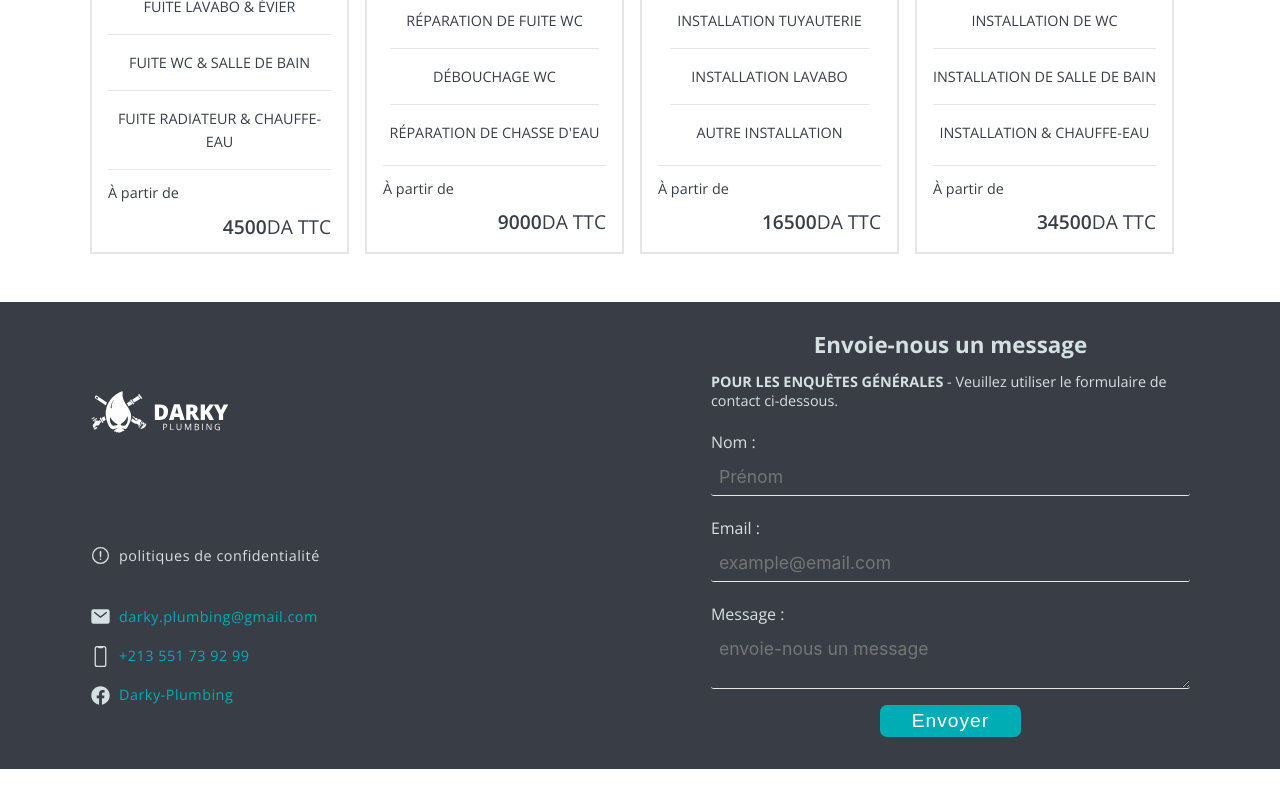
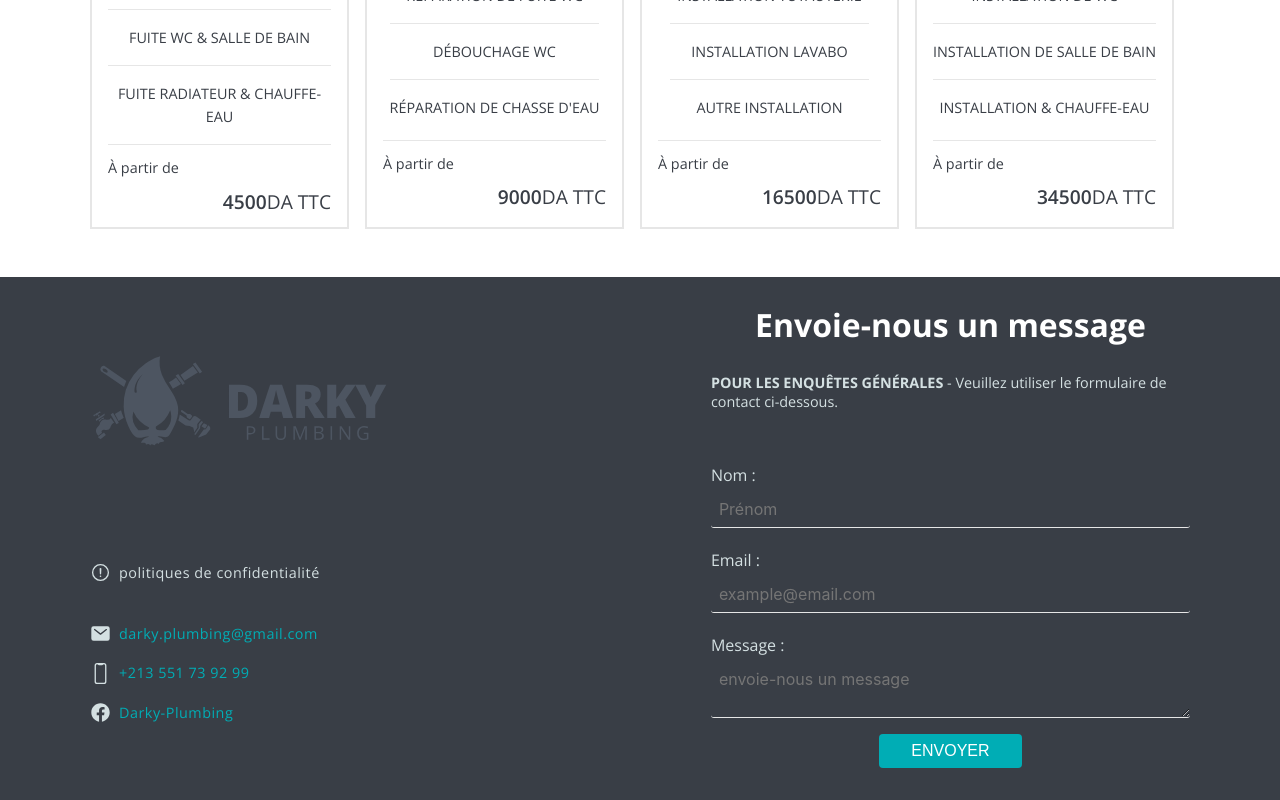
Before and after one commit to sidouxie/Darky-Plumbing, a Next.js app: page / in a window 1280 px wide. Shown: the part 3486-4286 px from the top of the page. Before the commit the page ends 4255 px from the top, so only its background shows below. Built offline with nearby package versions, Linux system fonts and the light colour scheme.

Commit message:
ajout du title sur tout les pages

```diff
--- a/components/BodyBg.js
+++ b/components/BodyBg.js
@@ -16,8 +16,7 @@ function BodyBg() {
           </h3>
           <p>
             Faites appel à un plombier intègre intervenant à Alger pour vos
-            déppannages
-            <br /> et projets d'installation en plomberie.
+            déppannages et projets d'installation en plomberie.
           </p>
         </div>
         <button className="section-btn-sec">
--- a/components/SeFooter.js
+++ b/components/SeFooter.js
@@ -40,7 +40,7 @@ export default function SeFooter() {
         <div className="flex">
           <div className="social-media">
             <div className="sec-logo">
-              <DarkyLogo fill={"#fefefe"} width={140} height={100} />
+              <DarkyLogo fill={"#4d5561"} width={300} height={100} />
             </div>
             <div className="sec-reseau">
               <div className="politiques">
--- /dev/null
+++ b/pages/_document.js
@@ -0,0 +1,24 @@
+import Document, { Html, Head, Main, NextScript } from "next/document";
+
+class MyDocument extends Document {
+  static async getInitialProps(ctx) {
+    const initialProps = await Document.getInitialProps(ctx);
+    return { ...initialProps };
+  }
+
+  render() {
+    return (
+      <Html lang="fr">
+        <Head>
+          <link rel="icon" href="/darky_favicon.ico" />
+        </Head>
+        <body>
+          <Main />
+          <NextScript />
+        </body>
+      </Html>
+    );
+  }
+}
+
+export default MyDocument;
--- a/pages/about.js
+++ b/pages/about.js
@@ -1,10 +1,14 @@
 import React from "react";
+import Head from "next/head";
 import Layout from "../components/Layout";
 import { IoPhonePortrait } from "react-icons/io5";
 
 function about() {
   return (
     <Layout>
+      <Head>
+        <title>Darky Plumbing - Qui somme-nous ?</title>
+      </Head>
       <div className="main">
         <div className="bg-hero">
           <img src="/images/a_propos.jpg" alt="bg-a-propos" />
--- a/pages/index.js
+++ b/pages/index.js
@@ -28,11 +28,22 @@ export default function Home() {
           content="Darky Plumbing - Plombier chauffagiste Alger."
         />
         <meta property="og:url" content="https://darky-plumbing.netlify.app" />
-        <meta property="og:image" content="/static/images/background.jpg" />
+        <meta property="og:image" content="/images/screenshoot_bg.jpg" />
         <meta
           property="og:description"
           content="Plombier chauffagiste Alger. Artisan agréée et spécialisée dans la plomberie, le chauffage et l'assainissement. Riche d'une expérience et de savoir-faire à votre service."
         />
+        <meta name="twitter:card" content="summary" />
+        <meta name="twitter:site" content="@darky-plumbing" />
+        <meta
+          name="twitter:title"
+          content="Darky Plumbing - Plombier chauffagiste Alger."
+        />
+        <meta
+          name="twitter:description"
+          content="Plombier chauffagiste Alger. Artisan agréée et spécialisée dans la plomberie, le chauffage et l'assainissement. Riche d'une expérience et de savoir-faire à votre service."
+        />
+        <meta name="twitter:image" content="/images/screenshoot_bg.jpg" />
       </Head>
 
       <HeadBg />
--- a/pages/politiques-de-confidentialite.js
+++ b/pages/politiques-de-confidentialite.js
@@ -1,9 +1,13 @@
 import React from "react";
+import Head from "next/head";
 import Layout from "../components/Layout";
 
 function politiques() {
   return (
     <Layout>
+      <Head>
+        <title>Darky Plumbing - POLITIQUE DE CONFIDENTIALITÉ</title>
+      </Head>
       <div className="section-head"></div>
       <div className="container">
         <div className="row">
--- a/styles/_body.scss
+++ b/styles/_body.scss
@@ -36,6 +36,11 @@
         font-weight: 700;
         color: $clr-secondary-300;
         line-height: 1.2;
+
+        @media screen and (max-width: 664px) {
+          line-height: 1.3;
+          margin-bottom: 1rem;
+        }
       }
 
       p {
@@ -43,6 +48,12 @@
         font-weight: 400;
         line-height: 1.3;
         margin-left: 0.5rem;
+        @media screen and (max-width: 664px) {
+          margin: 0;
+          font-size: 1rem;
+          line-height: 1.5;
+          margin-bottom: 1rem;
+        }
       }
     }
   }
--- a/styles/_footer.scss
+++ b/styles/_footer.scss
@@ -129,12 +129,13 @@ footer {
       color: $clr-light-500;
 
       h3 {
-        font-size: 1.4rem;
-        font-weight: 700;
+        font-size: 2rem;
+        font-weight: 800;
+        color: #fff;
       }
 
       .text-form {
-        margin-top: 1rem;
+        margin: 2rem 0;
         font-size: 0.9rem;
         line-height: 1.325;
       }
@@ -163,7 +164,7 @@ footer {
           input,
           textarea {
             padding: 0.5rem;
-            font-size: 1.1rem;
+            font-size: 1rem;
             font-weight: 400;
             width: 100%;
             position: relative;
--- a/styles/_hero.scss
+++ b/styles/_hero.scss
@@ -84,5 +84,7 @@
   }
   .section-slogan p {
     font-size: 1.1rem;
+    line-height: 1.3;
+    font-weight: 400;
   }
 }
--- a/styles/_menu.scss
+++ b/styles/_menu.scss
@@ -37,7 +37,7 @@ nav {
     cursor: pointer;
 
     @media screen and (max-width: 768px) {
-      width: 150px;
+      width: 125px;
       transition: all 250ms ease-in;
     }
   }
--- a/styles/_option.scss
+++ b/styles/_option.scss
@@ -11,13 +11,13 @@ $clr-light-500: #d4e0e2;
 @mixin btn-style {
   background: $clr-secondary-300;
   text-align: center;
-  letter-spacing: 1px;
-  font-weight: 100;
-  font-size: 1.2rem;
+  text-transform: uppercase;
+  font-weight: 400;
+  font-size: 1rem;
   color: #fff;
   border: none;
-  border-radius: 7px;
-  padding: 0.3rem 2rem;
+  border-radius: 4px;
+  padding: 0.5rem 2rem;
   cursor: pointer;
   transition: all 150ms ease-out;
 
```
Also changed, not shown: pages/services.js (+9 -1 lines), public/images/screenshoot_bg.jpg (added).
